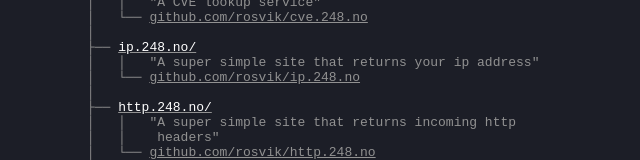
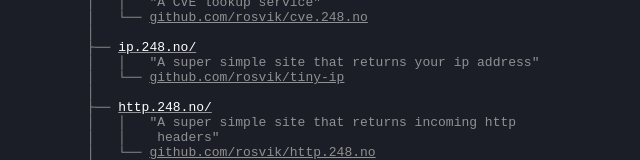
Before and after one commit to rosvik/248.no, a SvelteKit app: page / in a window 1280 px wide. Shown: the part 313-473 px from the top of the page, without its empty margins (319-959 px from the left). Built offline with nearby package versions, Linux system fonts and the light colour scheme; a web font is replaced by a local one.

Commit message:
feat: update ip.248.no repo to tiny-ip

```diff
--- a/src/routes/+page.svelte
+++ b/src/routes/+page.svelte
@@ -17,7 +17,7 @@
 │
 ├── <span><a href="https://ip.248.no">ip.248.no/</a></span>
 │   │   "A super simple site that returns your ip address"
-│   └── <a href="https://github.com/rosvik/ip.248.no">github.com/rosvik/ip.248.no</a>
+│   └── <a href="https://github.com/rosvik/tiny-ip">github.com/rosvik/tiny-ip</a>
 │
 ├── <span><a href="https://http.248.no">http.248.no/</a></span>
 │   │   "A super simple site that returns incoming http
```
Also changed, not shown: 1 other file (tests, documents, lock files or other folders).
